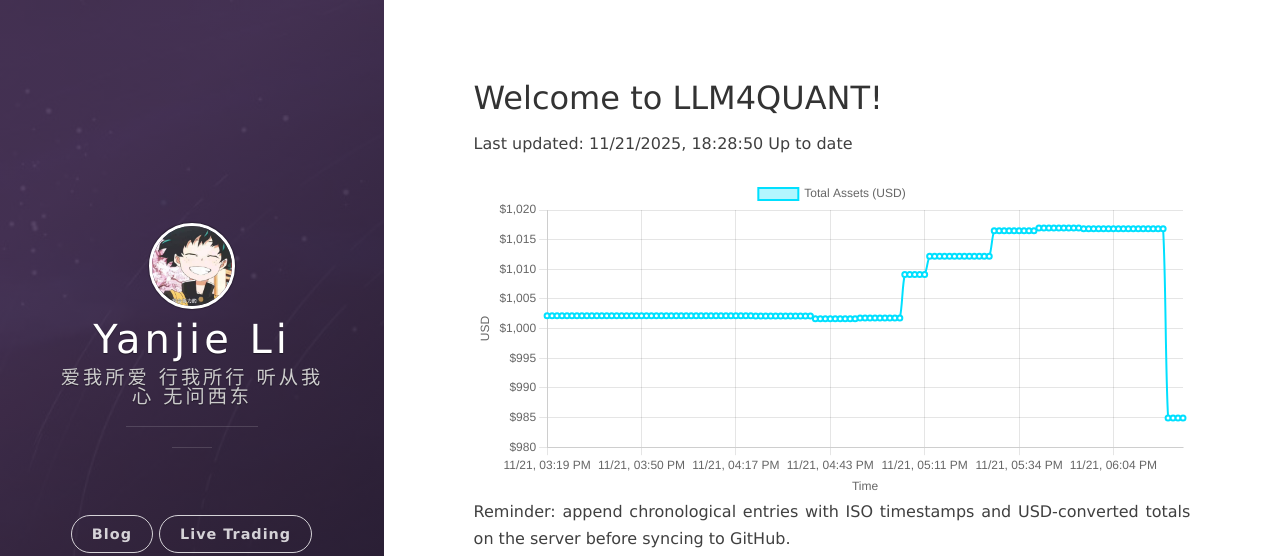
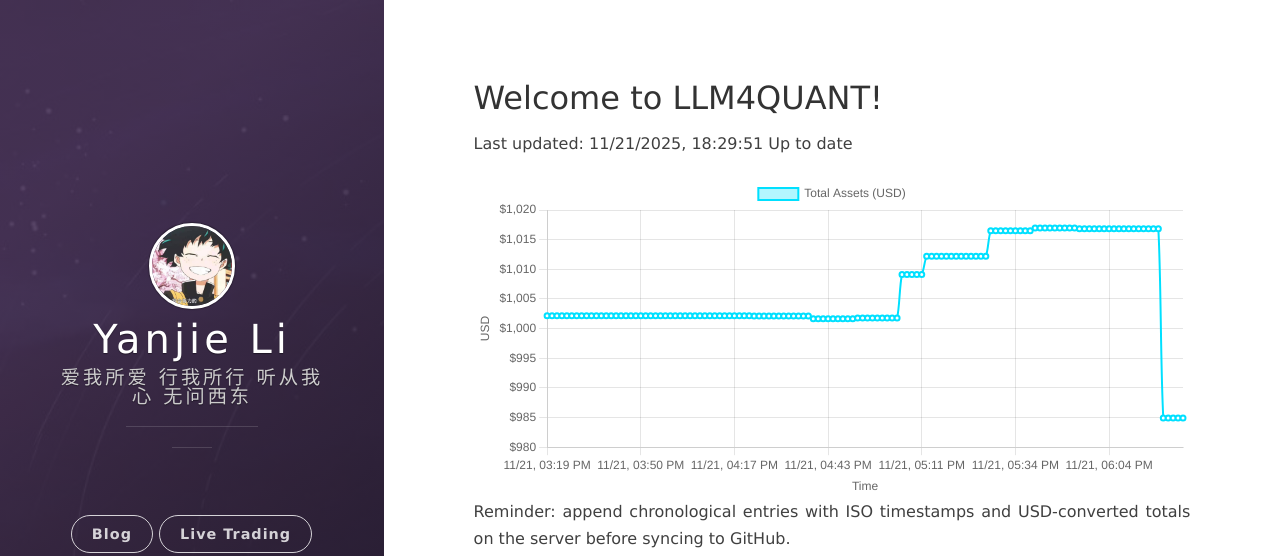
Before and after one commit to leeyegy/leeyegy.github.io, a Jekyll site: the page built from live-trading.html, in a window 1280 px wide. Shown: the top 556 px of the page. Built offline with Jekyll 4.4.1, drawn with Linux system fonts in a browser that asks for light colours; nearby versions of some CDN libraries.

Commit message:
AccountMonitor: update balance history 2025-11-22T02:29:51+08:00

```diff
--- a/assets/data/binance/balance-history.json
+++ b/assets/data/binance/balance-history.json
@@ -1,5 +1,5 @@
 {
-  "generatedAt": "2025-11-22T02:28:50+08:00",
+  "generatedAt": "2025-11-22T02:29:51+08:00",
   "asset": "total_usd_value",
   "history": [
     {
@@ -517,6 +517,10 @@
     {
       "timestamp": "2025-11-22T02:28:50+08:00",
       "totalUsd": 984.91919649
+    },
+    {
+      "timestamp": "2025-11-22T02:29:51+08:00",
+      "totalUsd": 984.91919649
     }
   ]
 }
```
